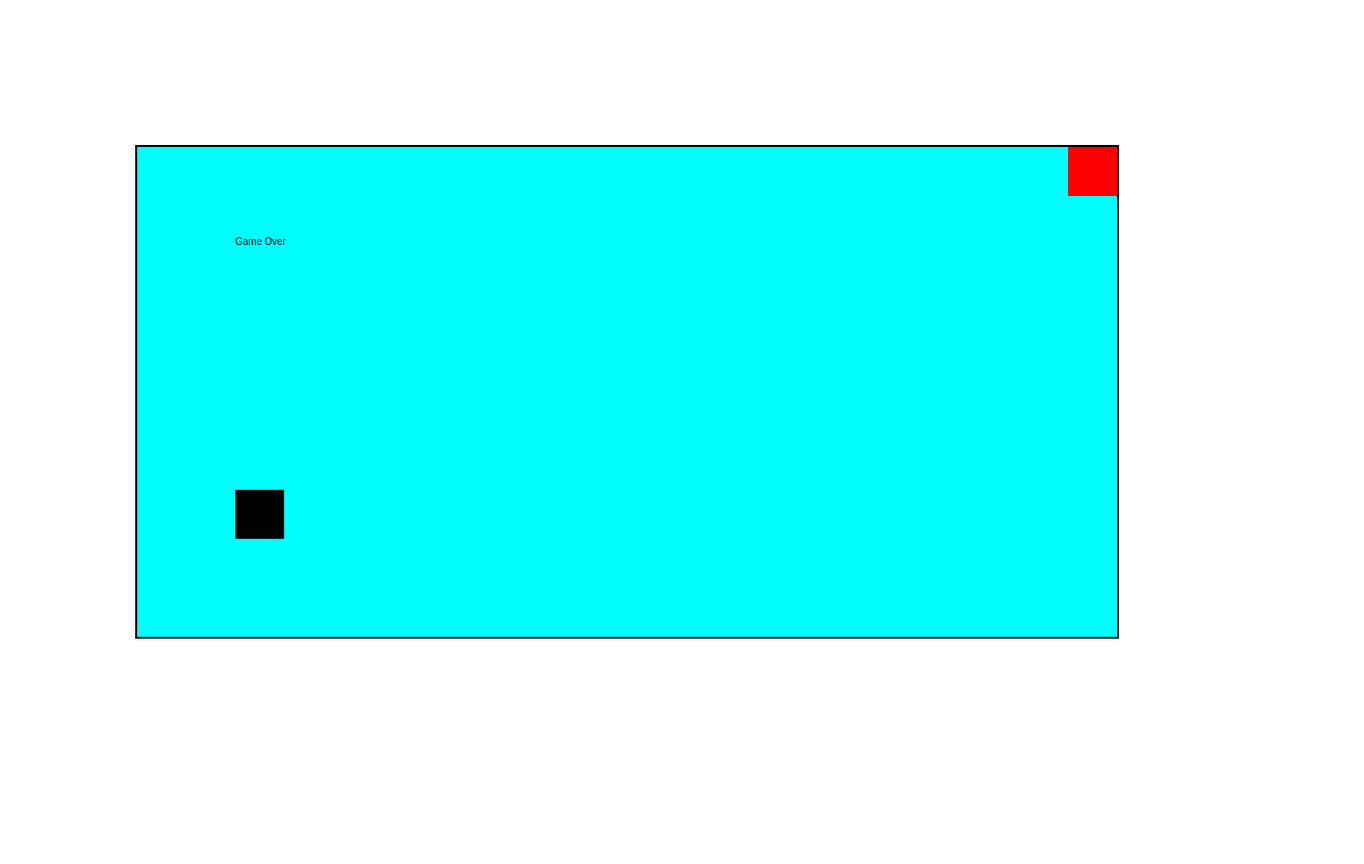
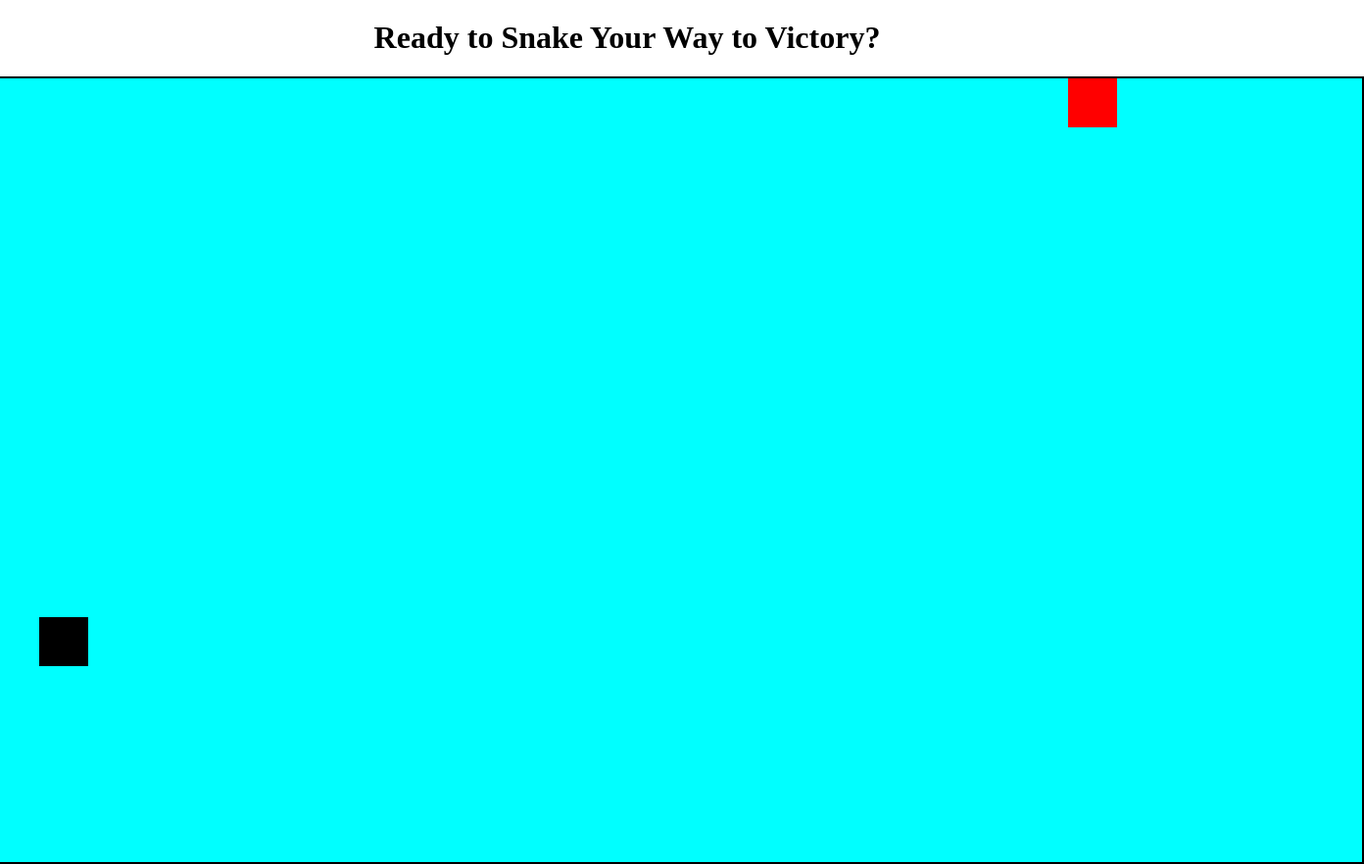
Before and after one commit to abhiMewada97/Snake-Game, a plain HTML site: page index.html in a window 1280 px wide. Shown: the whole page at 98% size, 1392 px wide, since content can reach past the window. Before the commit the page ends 800 px from the top, so only its background shows below. Drawn offline with Linux system fonts and the light colour scheme.

Commit message:
make proper alignment

```diff
--- a/Snake.css
+++ b/Snake.css
@@ -1,9 +1,20 @@
 body {
+    display: flex;
+    flex-direction: column;
+    align-items: center;
+    margin: 0;
+}
+
+h1 {
+    margin-top: 20px; /* You can adjust this value */
+}
+
+.canvas-container {
     display: flex;
     justify-content: center;
     align-items: center;
-    height: 100vh;
-    margin: 0;
+    flex-grow: 1;
+    width: 100%;
 }
 
 canvas {
--- a/Snake.js
+++ b/Snake.js
@@ -11,8 +11,8 @@ let foodCell = generateRandomCell();
 // Function to generate a random position for the food
 function generateRandomCell() {
     return [
-        Math.round((Math.random()*(450))/cell)*cell,
-        Math.round((Math.random()*(950))/cell)*cell
+        Math.round((Math.random()*(750))/cell)*cell,
+        Math.round((Math.random()*(1450))/cell)*cell
       ]
 }
 
@@ -39,10 +39,12 @@ function draw() {
     // If game over, display "Game Over" message
     if(gameOver) {
         clearInterval(id);
-        ctx.fillText('Game Over', 100, 100);
+        ctx.font = '48px sans-serif';
+        ctx.fillStyle = 'red';
+        ctx.fillText(' Game Over ', 100, 100);
         return;
     }
-    ctx.clearRect(0,0,1000,500);
+    ctx.clearRect(0,0,1500,800);
 
     // Draw the snake
     for(let i of snakeCells) {
@@ -75,13 +77,13 @@ function update() {
     }
     else if(direction==='down') {
         headY = headY+cell;
-        if(headY==500) {
+        if(headY==800) {
             gameOver=true;
         }
     }
     else if(direction==='right') {
         headX = headX+cell;
-        if(headX==1000) {
+        if(headX==1500) {
             gameOver=true;
         }
     }
--- a/index.html
+++ b/index.html
@@ -7,7 +7,10 @@
     <link rel="stylesheet" href="Snake.css">
 </head>
 <body>
-    <canvas height="500px" width="1000px"></canvas>
+    <h1>Ready to Snake Your Way to Victory?</h1>
+    <div class="canvas-container">
+        <canvas height="800px" width="1500px"></canvas>
+    </div>
     <script src="Snake.js"></script>
 </body>
 </html>
```
